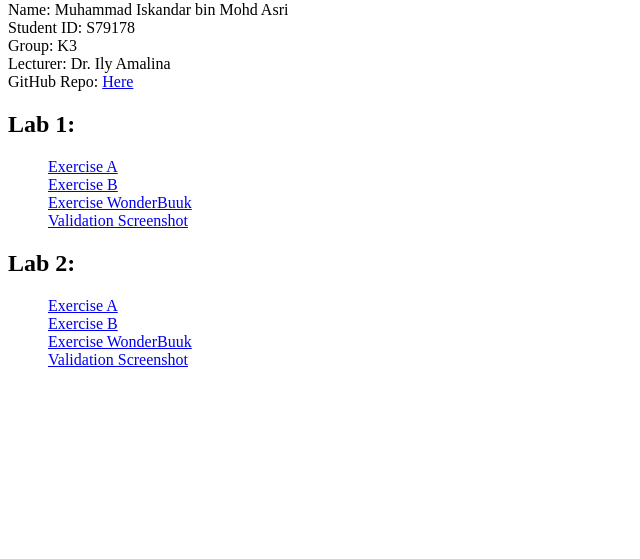
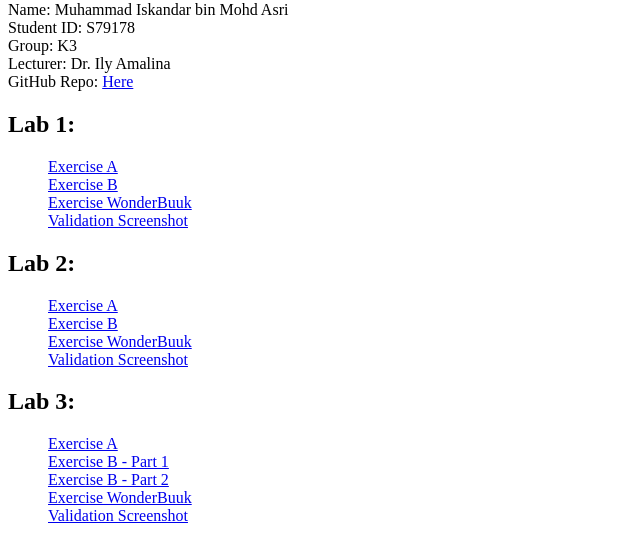
Before and after one commit to iskandarasri/S79178_CSF3133_K3, a plain HTML site: page index.html in a window 1280 px wide. Shown: the part 79-638 px from the top of the page, without its empty margins (0-640 px from the left). Drawn offline with Linux system fonts and the light colour scheme.

Commit message:
Add Lab 3 exercises to index.html
Added Lab 3 exercises section with links.

```diff
--- a/index.html
+++ b/index.html
@@ -30,5 +30,16 @@
         <dd><a href="https://iskandarasri.github.io/S79178_CSF3133_K3/Lab%202/lab2_wonderbuuk.html">Exercise WonderBuuk</a></dd>
         <dd><a href="https://github.com/iskandarasri/S79178_CSF3133_K3/tree/main/Lab%202/Validation">Validation Screenshot</a></dd>
     </dl>
+
+    <!-- Lab 3 Exercises -->
+    <dl>
+        <h2>Lab 3:</h2>
+        <dd><a href="https://iskandarasri.github.io/S79178_CSF3133_K3/Lab%203/lab3_ExerA.html">Exercise A</a></dd>
+        <dd><a href="https://iskandarasri.github.io/S79178_CSF3133_K3/Lab%203/lab3_ExerB_Part1.html">Exercise B - Part 1</a></dd>
+        <dd><a href="https://iskandarasri.github.io/S79178_CSF3133_K3/Lab%203/lab3_ExerB_Part2.html">Exercise B - Part 2</a></dd>
+        <dd><a href="https://iskandarasri.github.io/S79178_CSF3133_K3/Lab%203/lab3_wonderbuuk.html">Exercise WonderBuuk</a></dd>
+        <dd><a href="https://github.com/iskandarasri/S79178_CSF3133_K3/tree/main/Lab%203/Validation">Validation Screenshot</a></dd>
+    </dl>
+
 </body>
 </html>
```
